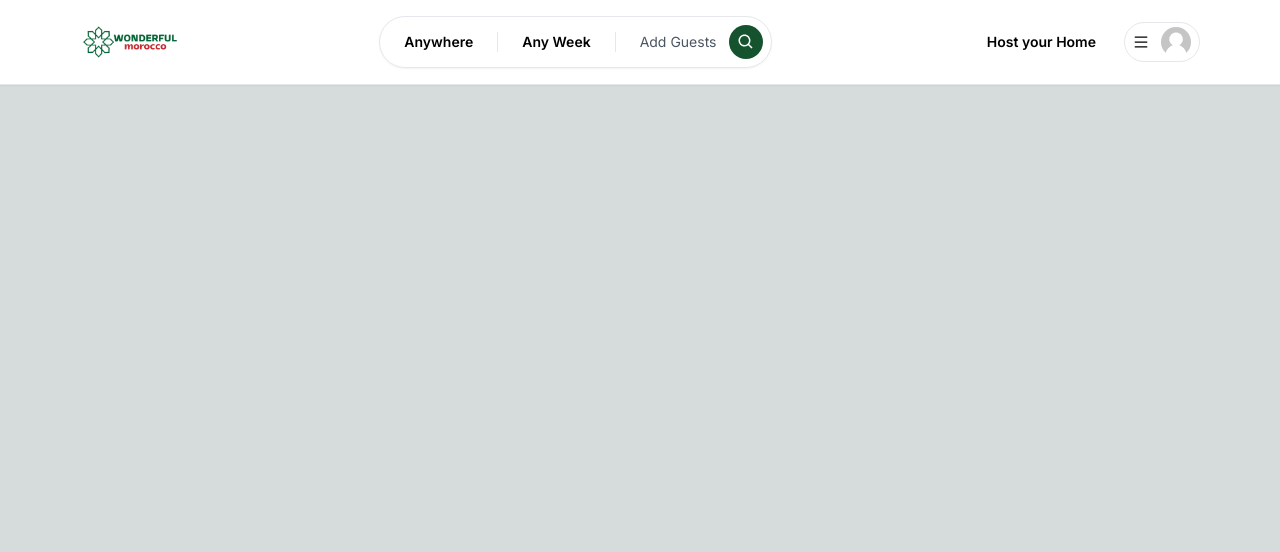
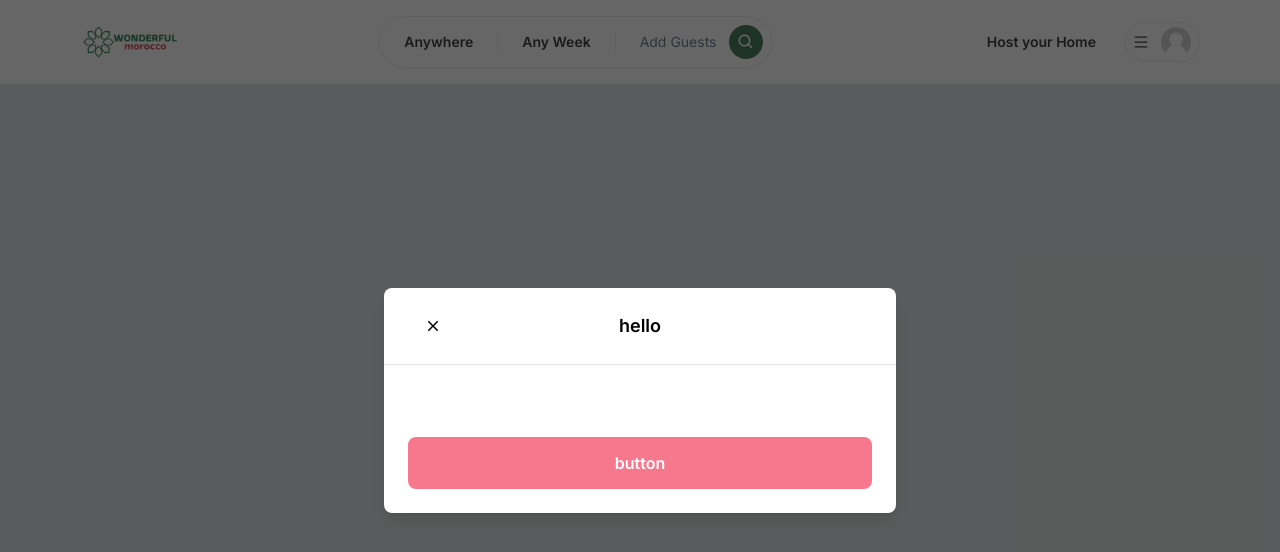
Before and after one commit to reblox01/wmorocco, a Next.js app: page / in a window 1280 px wide. Shown: the top 552 px of the page. Built offline with nearby package versions, Linux system fonts and the light colour scheme.

Commit message:
update homePage

```diff
--- /dev/null
+++ b/app/components/Button.tsx
@@ -0,0 +1,58 @@
+'use client';
+
+import { IconType } from "react-icons";
+
+interface ButtonProps{
+    label: string;
+    onClick: (e: React.MouseEvent<HTMLButtonElement>) => void;
+    disabled?: boolean;
+    outline?: boolean;
+    small?: boolean;
+    icon?: IconType;
+}
+
+const Button: React.FC<ButtonProps> = ({
+    label,
+    onClick,
+    disabled,
+    outline,
+    small,
+    icon: Icon
+}) => {
+    return (
+        <button
+            onClick={onClick}
+            disabled={disabled}
+            className={`
+                    relative
+                    disabled: opacity-70
+                    disabled:cursor-not-allowed
+                    rounded-lg
+                    hover:opacity-100
+                    transition
+                    w-full
+                    ${outline ? 'bg-white' : 'bg-rose-500'}
+                    ${outline ? 'bg-black' : 'border-rose-500'}
+                    ${outline ? 'text-black' : 'text-white'}
+                    ${small ? 'py-1' : 'py-3'}
+                    ${small ? 'text-sm' : 'text-md'}
+                    ${small ? 'font-light' : 'font-semibold'}
+                    ${small ? 'border-[1px]' : 'border-2'}
+                `}
+        >
+            {Icon && (
+                <Icon
+                    size={24}
+                    className="
+                        absolute
+                        left-4
+                        top-3
+                    "
+                />
+            )}
+            {label}
+        </button>
+    );
+}
+
+export default Button;
--- /dev/null
+++ b/app/components/ClientOnly.tsx
@@ -0,0 +1,29 @@
+'use client';
+
+import { useEffect, useState } from "react";
+
+interface ClientOnlyProps{
+    children: React.ReactNode;
+}
+
+const ClientOnly: React.FC<ClientOnlyProps> = ({
+    children
+}) => {
+    const [hasMounted, setHasMounted] = useState(false);
+
+    useEffect(() => {
+        setHasMounted(true);
+    }, []);
+
+    if (!hasMounted){
+        return null;
+    }
+
+    return (
+        <>
+            {children}
+        </>
+    );
+};
+
+export default ClientOnly;
--- /dev/null
+++ b/app/components/modals/Modal.tsx
@@ -0,0 +1,180 @@
+'use client';
+
+import { useCallback, useEffect, useState } from "react";
+import { IoMdClose } from "react-icons/io";
+import Button from "../Button";
+
+interface ModalProps{
+    isOpen?: boolean;
+    onClose: () => void;
+    onSubmit: () => void;
+    title?: string;
+    body?: React.ReactElement;
+    footer?: React.ReactElement;
+    actionLabel: string;
+    disabled?: boolean;
+    secondaryAction?: () => void;
+    secondaryLabel?: string;
+}
+
+const Modal: React.FC<ModalProps> = ({
+    isOpen,
+    onClose,
+    onSubmit,
+    title,
+    body,
+    footer,
+    actionLabel,
+    disabled,
+    secondaryAction,
+    secondaryLabel
+}) => {
+    const [showModal, setShowModal] = useState(isOpen);
+
+    useEffect(() => {
+        setShowModal(isOpen);
+    }, [isOpen]);
+
+    const handleClose = useCallback(() => {
+        if (disabled) {
+            return;
+        }
+
+        setShowModal(false);
+        setTimeout(() => {
+            onClose();
+        }, 300)
+    }, [disabled, onClose]);
+
+    const handleSubmit = useCallback(() => {
+        if (disabled){
+            return;
+        }
+
+        onSubmit();
+    }, [disabled, onSubmit]);
+
+    const handleSecondaryAction = useCallback(() => {
+        if (disabled || !secondaryAction){
+            return;
+        }
+
+        secondaryAction();
+    }, [disabled, secondaryAction]);
+
+    if (!isOpen){
+        return null;
+    }
+
+    return (
+        <>
+            <div
+                className="
+                    justify-center
+                    items-center
+                    flex
+                    overflow-x-hidden
+                    overflow-y-auto
+                    fixed
+                    inset-0
+                    z-50
+                    outline-none
+                    focus:outline-none
+                    bg-neutral-800/70
+                "
+            >
+                <div
+                    className="
+                        relative
+                        w-full
+                        md:w-4/6
+                        lg:w-3/6
+                        xl:w-2/5
+                        my-6
+                        mx-auto
+                        h-full
+                        lg:h-auto
+                        md:h-auto
+                    "
+                >
+                    <div
+                        className={`
+                            translate
+                            duration-300
+                            h-full
+                            ${showModal ? 'translate-y-0' : 'translate-y-full'}
+                            ${showModal ? 'opacity-100' : 'opacity-0'}
+                        `}
+                    >
+                        <div
+                            className="
+                                translate
+                                h-full
+                                lg:h-auto
+                                md:h-auto
+                                border-0
+                                rounded-lg
+                                shadow-lg
+                                relative
+                                flex
+                                flex-col
+                                w-full
+                                bg-white
+                                outline-none
+                                focus:outline-none
+                            "
+                        >
+                            <div
+                                className="
+                                    flex
+                                    items-center
+                                    p-6
+                                    rounded-t
+                                    justify-center
+                                    relative
+                                    border-b-[1px]
+                                "
+                            >
+                                <button
+                                    onClick={handleClose}
+                                    className="
+                                        p-1
+                                        border-0
+                                        hover:opacity-70
+                                        transition
+                                        absolute
+                                        left-9
+                                    "
+                                >
+                                    <IoMdClose size={18}/>
+                                </button>
+                                <div className="text-lg font-semibold">
+                                    {title}
+                                </div>
+                            </div>
+                            <div className="relative p-6 flex-auto">
+                                {body}
+                            </div>
+                            <div className="flex flex-col gap-2 p-6">
+                                <div
+                                    className="
+                                        flex
+                                        flex-row
+                                        items-center
+                                        gap-4
+                                        w-full
+                                    "
+                                >
+                                    <Button label="button" />
+                                </div>
+
+                            </div>
+                        </div>
+                    </div>
+                </div>
+            </div>
+        </>
+    );
+};
+
+export default Modal;
--- a/app/layout.tsx
+++ b/app/layout.tsx
@@ -2,6 +2,8 @@
 import { Inter } from "next/font/google";
 import "./globals.css";
 import NavBar from "./components/navbar/NavBar";
+import ClientOnly from "./components/ClientOnly";
+import Modal from "./components/modals/Modal";
 
 const inter = Inter({ subsets: ["latin"] });
 
@@ -18,7 +20,10 @@
   return (
     <html lang="en">
       <body className={inter.className}>{children}</body>
-      <NavBar />
+      <ClientOnly>
+        <Modal title="hello" isOpen />
+        <NavBar />
+      </ClientOnly>
       {children}
     </html>
   );
--- a/app/page.tsx
+++ b/app/page.tsx
@@ -2,6 +2,6 @@
 
 export default function Home() {
   return (
-    <div></div>
+    <div>{''}</div>
   );
 }
```
Also changed, not shown: 1 other file (tests, documents, lock files or other folders).
